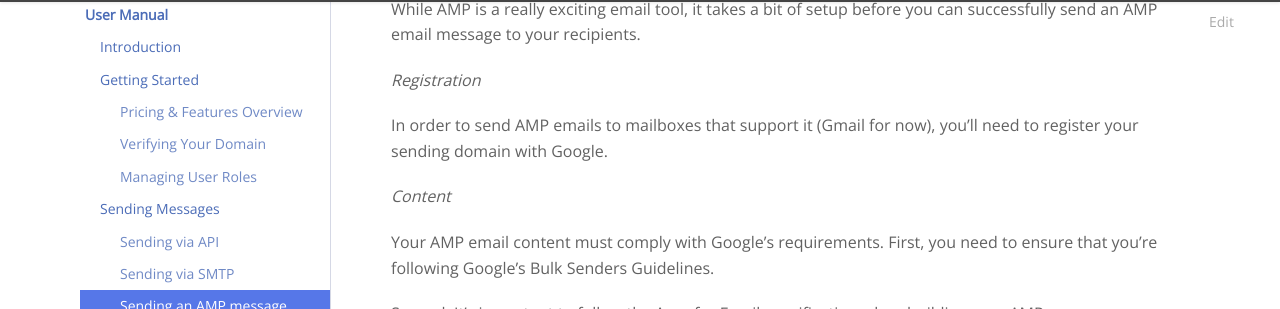
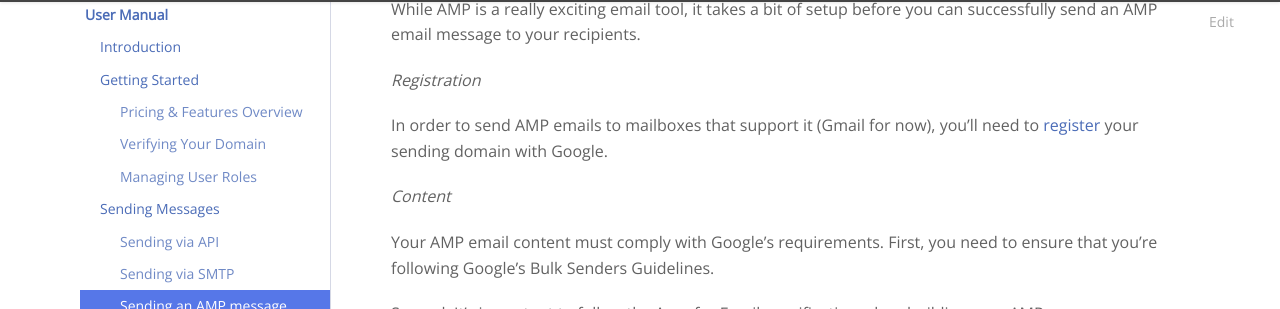
Before and after one commit to mailgun/documentation, a Sphinx documentation site: the page built from source/user_manual.rst, in a window 1280 px wide and 900 px high, scrolled down 37386 px. Shown: the part 146-455 px from the top of the window. Built offline with Sphinx 7.4.7, drawn with Linux system fonts in a browser that asks for light colours; comment, search, counter and statistics services are not loaded.

```diff
--- a/source/user_manual.rst
+++ b/source/user_manual.rst
@@ -351,7 +356,7 @@ While AMP is a really exciting email tool, it takes a bit of setup before you ca
 
 *Registration*
 
-In order to send AMP emails to mailboxes that support it (Gmail for now), you’ll need to register your sending domain with Google.
+In order to send AMP emails to mailboxes that support it (Gmail for now), you’ll need to register_ your sending domain with Google.
 
 *Content*
 
```
Also changed, not shown: other parts of source/user_manual.rst (+5 -0 lines).
